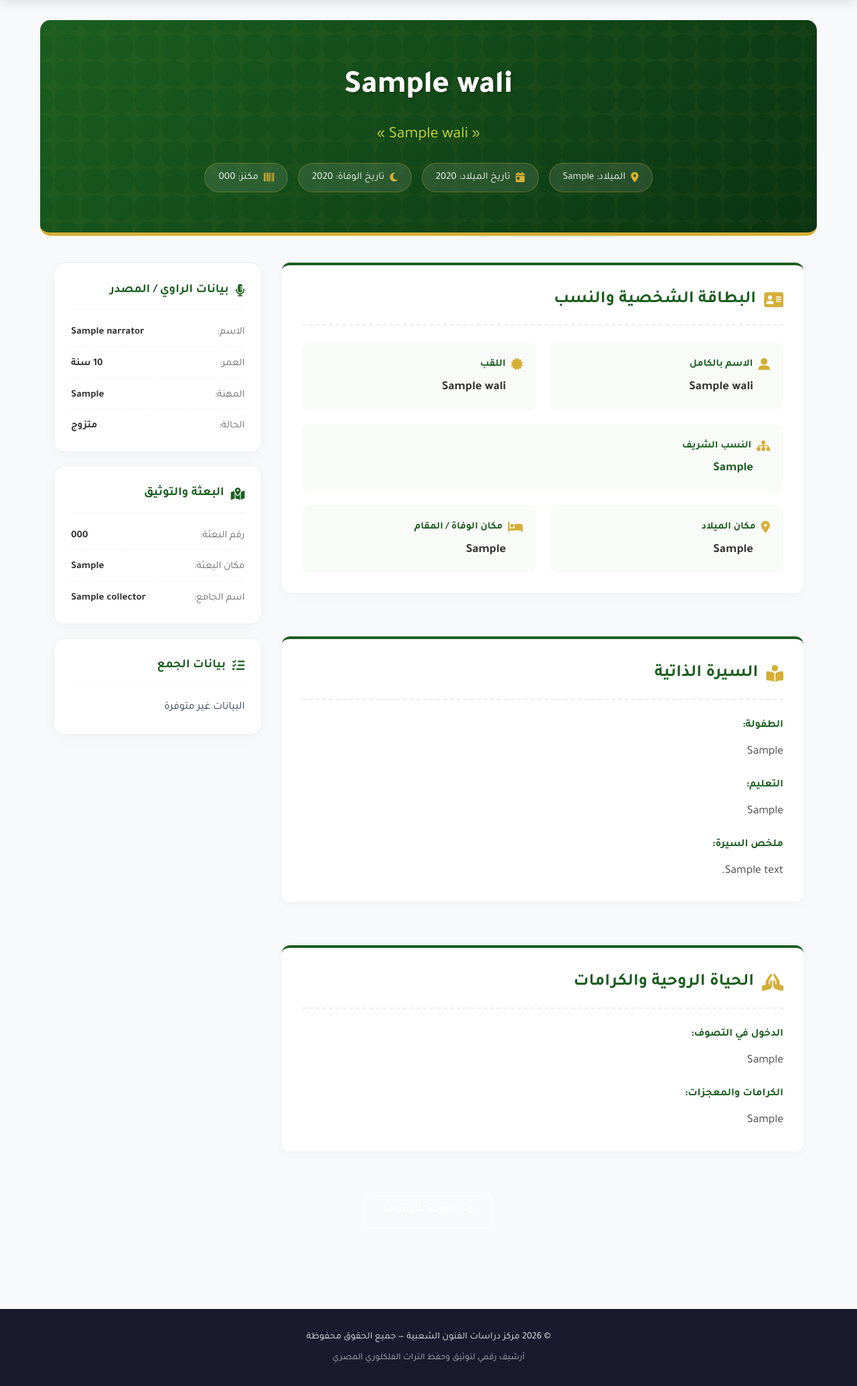
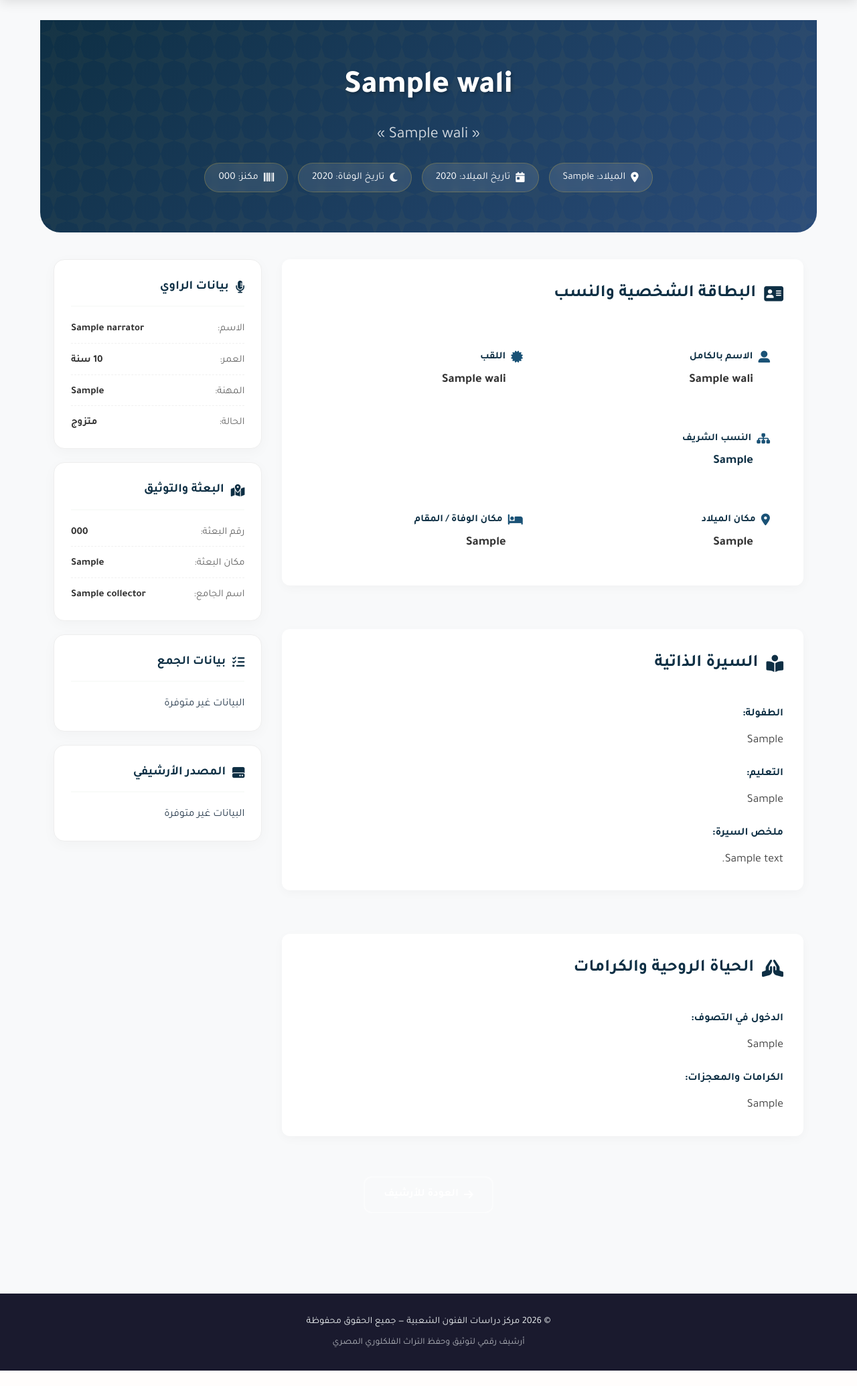
Before and after one commit to MahmoudElmasrrrrry/Folklore-System, a Node server app: page /archive/wali/600000000000000000000001 in a window 1280 px wide. Shown: the part 67-2136 px from the top of the page at 67% size. After the commit the page ends 2113 px from the top, so only its background shows below. Run offline with Node 20, Linux system fonts and the light colour scheme; data comes from the database, SQL or seed files in the repository; tables that the repository leaves empty hold one stand-in row (values such as "Sample post"); some libraries are stand-ins or nearby versions.

Commit message:
feat(ui): Unify details styling with geometric pattern and uniform sidebar data

```diff
--- a/public/css/style.css
+++ b/public/css/style.css
@@ -24,6 +24,12 @@
   --color-text-light: #7f8c8d;
   --color-text-white: #ecf0f1;
   --color-border: #dee2e6;
+
+  /* Folklore Elements Colors */
+  --color-mawwal: #27ae60;      /* Green */
+  --color-dance: #e63946;       /* Red */
+  --color-craft: #d35400;       /* Orange/Brown */
+  --color-wali: #8e44ad;        /* Purple */
 
   --font-main: "Tajawal", sans-serif;
   --radius-sm: 8px;
@@ -455,10 +461,10 @@
   margin-bottom: 12px;
 }
 
-.item-type.type-mawwal { background: #eaf2f8; color: #2471a3; }
-.item-type.type-dance { background: #fdf2e9; color: #ca6f1e; }
-.item-type.type-craft { background: #e8f8f5; color: #1e8449; }
-.item-type.type-wali { background: #f4ecf7; color: #7d3c98; }
+.item-type.type-mawwal { background: rgba(39, 174, 96, 0.1); color: var(--color-mawwal); }
+.item-type.type-dance { background: rgba(230, 57, 70, 0.1); color: var(--color-dance); }
+.item-type.type-craft { background: rgba(211, 84, 0, 0.1); color: var(--color-craft); }
+.item-type.type-wali { background: rgba(142, 68, 173, 0.1); color: var(--color-wali); }
 
 .item-card h3 {
   font-size: 1.1rem;
--- a/views/archive/timeline.ejs
+++ b/views/archive/timeline.ejs
@@ -46,7 +46,7 @@
                             <span class="post-date"><i class="fa-regular fa-calendar-days"></i> <%= new Date(item.date).toLocaleDateString('ar-EG', { year: 'numeric', month: 'long', day: 'numeric', hour: '2-digit', minute: '2-digit' }) %></span>
                         </div>
                         <div class="post-tag">
-                            <span class="badge-type"><%- item.icon %> <%= item.typeLabel %></span>
+                            <span class="badge-type item-type type-<%= item.type %>"><%- item.icon %> <%= item.typeLabel %></span>
                         </div>
                     </div>
 
--- a/views/wali/details.ejs
+++ b/views/wali/details.ejs
@@ -8,15 +8,14 @@
     }
 
     .wali-header {
-        background: linear-gradient(135deg, var(--wali-primary), #0a3311);
+        background: linear-gradient(135deg, var(--color-primary-dark), #2a4c7a);
         color: white;
         padding: 60px 20px;
         text-align: center;
-        border-radius: 15px;
+        border-radius: 0 0 30px 30px;
         margin-bottom: 40px;
         position: relative;
         overflow: hidden;
-        border-bottom: 5px solid var(--wali-accent);
     }
 
     .wali-header::before {
@@ -38,7 +37,7 @@
 
     .wali-subtitle {
         font-size: 1.5rem;
-        color: var(--wali-secondary);
+        color: rgba(255, 255, 255, 0.8);
         position: relative;
         z-index: 1;
         margin-bottom: 20px;
@@ -66,7 +65,7 @@
     }
 
     .wali-pill i {
-        color: var(--wali-accent);
+        color: white;
     }
 
     .wali-section {
@@ -75,22 +74,22 @@
         padding: 30px;
         margin-bottom: 30px;
         box-shadow: 0 4px 15px rgba(0,0,0,0.03);
-        border-top: 4px solid var(--wali-primary);
+        border: 1px solid var(--border-color);
     }
 
     .wali-section h3 {
-        color: var(--wali-primary);
+        color: var(--color-primary-dark);
         font-size: 1.6rem;
         margin-bottom: 25px;
         display: flex;
         align-items: center;
         gap: 12px;
-        border-bottom: 2px dashed #eee;
+        border-bottom: 2px solid var(--bg-light);
         padding-bottom: 15px;
     }
 
     .wali-section h3 i {
-        color: var(--wali-accent);
+        color: var(--color-primary-dark);
     }
 
     .info-grid {
@@ -100,7 +99,7 @@
     }
 
     .info-item {
-        background: var(--wali-bg);
+        background: var(--bg-light);
         padding: 20px;
         border-radius: 10px;
         display: flex;
@@ -116,7 +115,7 @@
     }
 
     .info-label {
-        color: var(--wali-primary);
+        color: var(--color-primary-dark);
         font-size: 0.95rem;
         font-weight: 700;
         display: flex;
@@ -125,7 +124,7 @@
     }
 
     .info-label i {
-        color: var(--wali-accent);
+        color: var(--color-primary);
         font-size: 1.1rem;
     }
 
@@ -168,7 +167,7 @@
 
     .card-title {
         font-size: 1.3rem;
-        color: var(--wali-primary);
+        color: var(--color-primary-dark);
         margin-bottom: 15px;
         font-weight: bold;
     }
@@ -184,7 +183,7 @@
         gap: 10px;
     }
     .card-meta-item i {
-        color: var(--wali-accent);
+        color: var(--color-primary);
         margin-top: 4px;
     }
     .card-meta-text strong {
@@ -248,7 +247,7 @@
             <% if (wali.lineage) { %>
             <div class="info-item" style="grid-column: 1 / -1;">
                 <div class="info-label"><i class="fa-solid fa-sitemap"></i> النسب الشريف</div>
-                <div class="info-value" style="color: var(--wali-primary);"><%= wali.lineage %></div>
+                <div class="info-value" style="color: var(--color-primary-dark);"><%= wali.lineage %></div>
             </div>
             <% } %>
             <% if (wali.birthPlace) { %>
@@ -273,21 +272,21 @@
 
         <% if (wali.childhood) { %>
             <div style="margin-bottom: 20px;">
-                <h4 style="color: var(--wali-primary); margin-bottom: 10px;">الطفولة:</h4>
+                <h4 style="color: var(--color-primary-dark); margin-bottom: 10px;">الطفولة:</h4>
                 <p class="story-text"><%= wali.childhood %></p>
             </div>
         <% } %>
 
         <% if (wali.education) { %>
             <div style="margin-bottom: 20px;">
-                <h4 style="color: var(--wali-primary); margin-bottom: 10px;">التعليم:</h4>
+                <h4 style="color: var(--color-primary-dark); margin-bottom: 10px;">التعليم:</h4>
                 <p class="story-text"><%= wali.education %></p>
             </div>
         <% } %>
 
         <% if (wali.lifeSummary) { %>
             <div>
-                <h4 style="color: var(--wali-primary); margin-bottom: 10px;">ملخص السيرة:</h4>
+                <h4 style="color: var(--color-primary-dark); margin-bottom: 10px;">ملخص السيرة:</h4>
                 <p class="story-text"><%= wali.lifeSummary %></p>
             </div>
         <% } %>
@@ -301,14 +300,14 @@
 
         <% if (wali.sufismEntry) { %>
             <div style="margin-bottom: 20px;">
-                <h4 style="color: var(--wali-primary); margin-bottom: 10px;">الدخول في التصوف:</h4>
+                <h4 style="color: var(--color-primary-dark); margin-bottom: 10px;">الدخول في التصوف:</h4>
                 <p class="story-text"><%= wali.sufismEntry %></p>
             </div>
         <% } %>
 
         <% if (wali.miracles) { %>
             <div>
-                <h4 style="color: var(--wali-primary); margin-bottom: 10px;">الكرامات والمعجزات:</h4>
+                <h4 style="color: var(--color-primary-dark); margin-bottom: 10px;">الكرامات والمعجزات:</h4>
                 <p class="story-text"><%= wali.miracles %></p>
             </div>
         <% } %>
@@ -519,20 +518,20 @@
 
         </div> <!-- End main-content -->
 
-        <!-- القائمة الجانبية (البيانات الأساسية) -->
+        <!-- القائمة الجانبية (يسار) -->
         <div class="sidebar">
             <div class="sidebar-widget">
-                <h3><i class="fa-solid fa-microphone-lines"></i> بيانات الراوي / المصدر</h3>
+                <h3><i class="fa-solid fa-microphone-lines"></i> بيانات الراوي</h3>
                 <% if (wali.folkloreMaterial && wali.folkloreMaterial.narrator) { %>
                     <ul class="widget-list">
                         <li><span>الاسم:</span> <strong>
                                 <%= wali.folkloreMaterial.narrator.name %>
                             </strong></li>
                         <li><span>العمر:</span> <strong>
-                                <%= wali.folkloreMaterial.narrator.age ? wali.folkloreMaterial.narrator.age + ' سنة' : '-' %>
+                                <%= wali.folkloreMaterial.narrator.age %> سنة
                             </strong></li>
                         <li><span>المهنة:</span> <strong>
-                                <%= wali.folkloreMaterial.narrator.occupation || '-' %>
+                                <%= wali.folkloreMaterial.narrator.occupation %>
                             </strong></li>
                         <% if(wali.folkloreMaterial.narrator.status) { %>
                             <li><span>الحالة:</span> <strong>
@@ -573,9 +572,6 @@
                         <li><span>تاريخ الجمع:</span> <strong>
                                 <%= wali.folkloreMaterial.collectionData.collectionDate ? new Date(wali.folkloreMaterial.collectionData.collectionDate).toLocaleDateString('ar-EG') : '-' %>
                             </strong></li>
-                        <li><span>تاريخ التدوين:</span> <strong>
-                                <%= wali.folkloreMaterial.collectionData.documentationDate ? new Date(wali.folkloreMaterial.collectionData.documentationDate).toLocaleDateString('ar-EG') : '-' %>
-                            </strong></li>
                         <li><span>المحافظة:</span> <strong>
                                 <%= wali.folkloreMaterial.collectionData.collectionPlace?.governorate || '-' %>
                             </strong></li>
@@ -587,6 +583,44 @@
                                     <%= wali.folkloreMaterial.collectionData.collectionPlace.village %>
                                 </strong></li>
                             <% } %>
+                                <% if(wali.folkloreMaterial.collectionData.collectionCulturePlace) { %>
+                                    <li><span>البيئة الثقافية:</span> <strong>
+                                            <%= wali.folkloreMaterial.collectionData.collectionCulturePlace %>
+                                        </strong></li>
+                                    <% } %>
+                    </ul>
+                    <% } else { %>
+                        <p class="text-muted">البيانات غير متوفرة</p>
+                        <% } %>
+            </div>
+
+            <div class="sidebar-widget">
+                <h3><i class="fa-solid fa-hard-drive"></i> المصدر الأرشيفي</h3>
+                <% if (wali.folkloreMaterial && wali.folkloreMaterial.dataSource) { %>
+                    <ul class="widget-list">
+                        <li><span>نوع المصدر:</span> <strong>
+                                <%= wali.folkloreMaterial.dataSource.sourceType || '-' %>
+                            </strong></li>
+                        <% if(wali.folkloreMaterial.dataSource.photoNumber) { %>
+                            <li><span>رقم الصورة:</span> <strong>
+                                    <%= wali.folkloreMaterial.dataSource.photoNumber %>
+                                </strong></li>
+                            <% } %>
+                                <% if(wali.folkloreMaterial.dataSource.tapeNumber) { %>
+                                    <li><span>رقم الشريط:</span> <strong>
+                                            <%= wali.folkloreMaterial.dataSource.tapeNumber %>
+                                        </strong></li>
+                                    <% } %>
+                                <% if(wali.folkloreMaterial.dataSource.sideNumber) { %>
+                                    <li><span>رقم الوجه:</span> <strong>
+                                            <%= wali.folkloreMaterial.dataSource.sideNumber %>
+                                        </strong></li>
+                                    <% } %>
+                                        <% if(wali.folkloreMaterial.dataSource.digitalFileLocation) { %>
+                                            <li><span>الملف الرقمي:</span> <strong>
+                                                    <%= wali.folkloreMaterial.dataSource.digitalFileLocation %>
+                                                </strong></li>
+                                            <% } %>
                     </ul>
                     <% } else { %>
                         <p class="text-muted">البيانات غير متوفرة</p>
@@ -596,8 +630,8 @@
             <% if (typeof user !== 'undefined' && user) { %>
             <div class="sidebar-widget action-widget">
                 <h3>تحديث البيانات</h3>
-                <p>يمكن للباحثين المعتمدين تحديث بيانات هذا الولي.</p>
-                <a href="/admin/wali/edit/<%= wali._id %>" class="btn btn-outline" style="width: 100%; display: block; text-align: center;"><i class="fa-solid fa-pen-to-square"></i> تعديل الولي</a>
+                <p>يمكن للباحثين المعتمدين تحديث بيانات هذه المادة.</p>
+                <a href="/admin/wali/edit/<%= wali._id %>" class="btn btn-outline" style="width: 100%;"><i class="fa-solid fa-pen-to-square"></i> تعديل المادة</a>
             </div>
             <% } %>
         </div>
@@ -643,7 +677,7 @@
     }
     .sidebar-widget h3 {
         font-size: 1.15rem;
-        color: var(--wali-primary);
+        color: var(--color-primary-dark);
         margin-top: 0;
         margin-bottom: 20px;
         padding-bottom: 12px;
```
Also changed, not shown: views/admin/dashboard.ejs (+4 -4 lines), views/craft/details.ejs (+15 -11 lines), views/dance/details.ejs (+21 -16 lines), views/mawwal/details.ejs (+20 -8 lines). Lines whose indentation alone changed are shown as unchanged.
